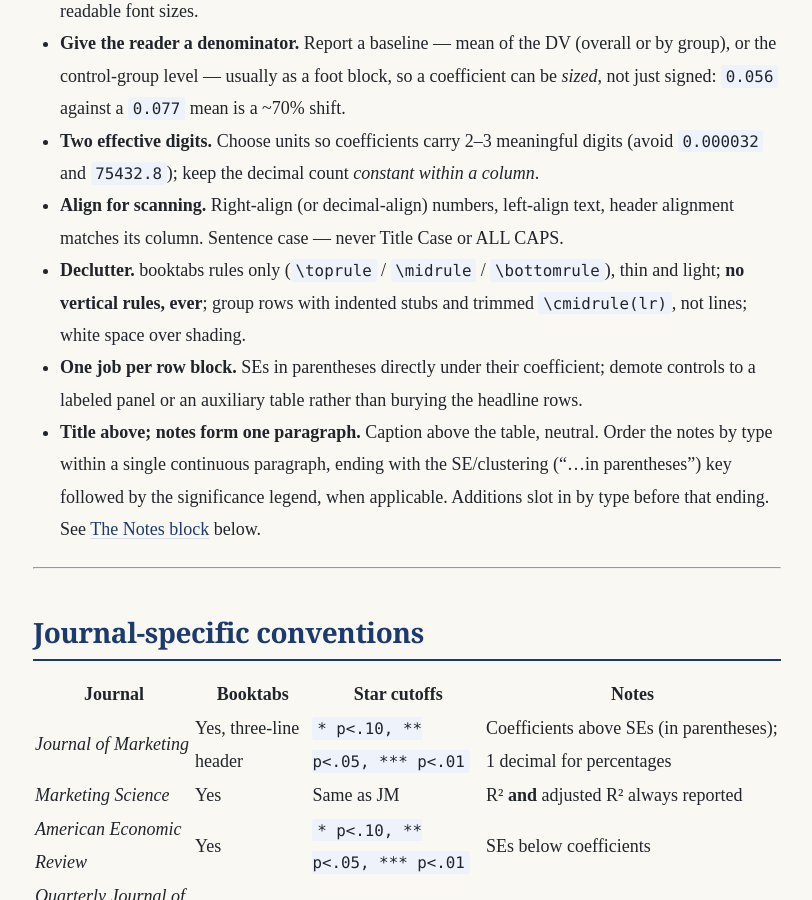
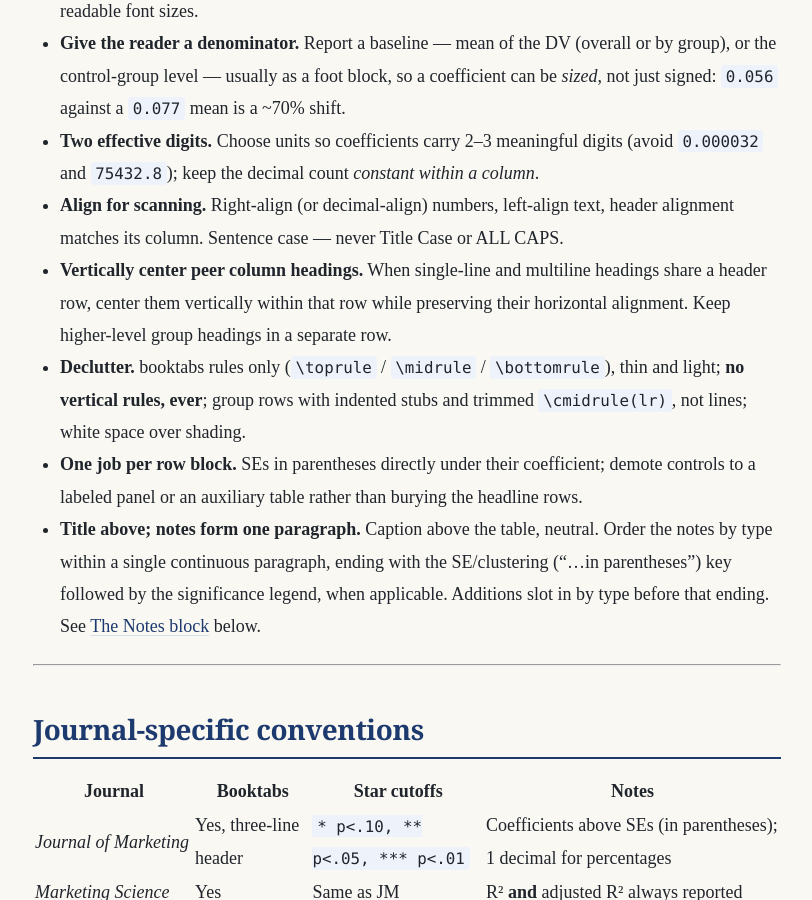
Before and after one commit to KaiGu2024/KaiGu2024.github.io, a Jekyll site: the page built from docs/skills/tables/SKILL.md, in a window 1280 px wide and 900 px high, scrolled down 2317 px. Shown: the whole window, without its empty margins (233-1045 px from the left). Built offline with Jekyll 4.4.1, drawn with Linux system fonts in a browser that asks for light colours; some of the changed text lies outside the part shown.

Commit message:
clarify vertical alignment of peer table headings

```diff
--- a/docs/skills/tables/SKILL.md
+++ b/docs/skills/tables/SKILL.md
@@ -43,6 +43,7 @@
 - **Give the reader a denominator.** Report a baseline — mean of the DV (overall or by group), or the control-group level — usually as a foot block, so a coefficient can be *sized*, not just signed: `0.056` against a `0.077` mean is a ~70% shift.
 - **Two effective digits.** Choose units so coefficients carry 2–3 meaningful digits (avoid `0.000032` and `75432.8`); keep the decimal count *constant within a column*.
 - **Align for scanning.** Right-align (or decimal-align) numbers, left-align text, header alignment matches its column. Sentence case — never Title Case or ALL CAPS.
+- **Vertically center peer column headings.** When single-line and multiline headings share a header row, center them vertically within that row while preserving their horizontal alignment. Keep higher-level group headings in a separate row.
 - **Declutter.** booktabs rules only (`\toprule` / `\midrule` / `\bottomrule`), thin and light; **no vertical rules, ever**; group rows with indented stubs and trimmed `\cmidrule(lr)`, not lines; white space over shading.
 - **One job per row block.** SEs in parentheses directly under their coefficient; demote controls to a labeled panel or an auxiliary table rather than burying the headline rows.
 - **Title above; notes form one paragraph.** Caption above the table, neutral. Order the notes by type within a single continuous paragraph, ending with the SE/clustering ("…in parentheses") key followed by the significance legend, when applicable. Additions slot in by type before that ending. See [The Notes block](#the-notes-block) below.
@@ -135,6 +136,7 @@
 - N preserved exactly
 - Decimal count consistent within each column; no value silently re-rounded beyond the requested display precision
 - Headers identify the substantive outcomes and necessary units; measurement qualifications in notes remain grounded in the source
+- In the rendered table, peer column headings with different line counts are vertically centered within their shared row, preserve their horizontal alignment, and sit below any separate higher-level group-heading row
 - At the intended display size, the chosen orientation supports the main comparison, estimates and intervals fit intact, and type remains readable
 - Inference notes match the source method and clustering dimensions; observation units and influence-score mechanics do not substitute for an explicit clustering statement
 - Notes retain information needed to interpret the display and omit redundant qualifications, generic disclaimers, and internal verification commentary
```
Also changed, not shown: docs/skills/tables/references/design-principles.md (+2 -0 lines).
